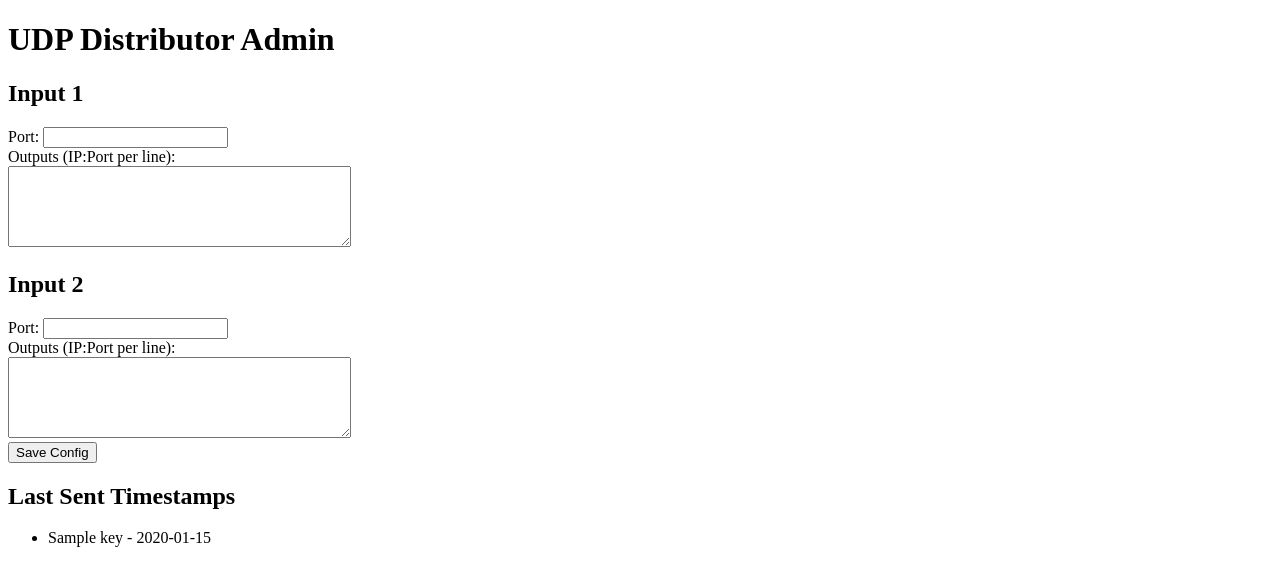
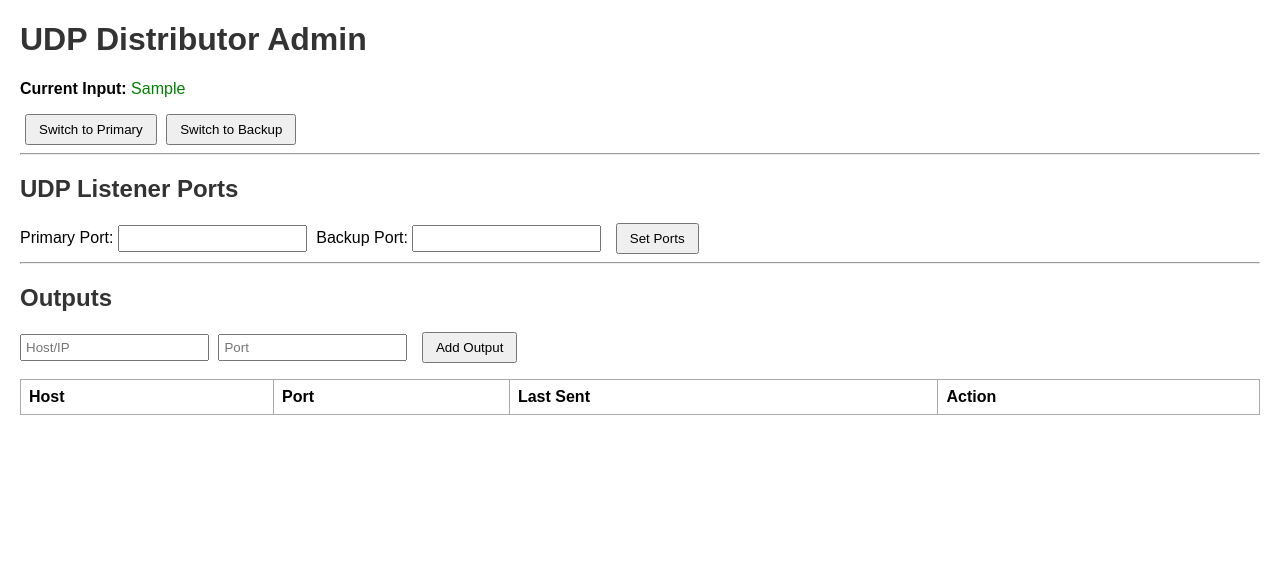
Before and after one commit to Nreed18/UDP-DA, a FastAPI app: template templates/dashboard.html in a window 1280 px wide. Shown: the top 586 px of the page. Run offline with FastAPI, Linux system fonts and the light colour scheme; the template is opened without the code that fills it: most values are stand-ins (such as "Sample title", 1, 10 or a date in 2020); lists and menus that the app fills with data are empty.

Commit message:
Update admin dashboard

```diff
--- /dev/null
+++ b/static/style.css
@@ -0,0 +1,28 @@
+
+body {
+    font-family: Arial, sans-serif;
+    margin: 20px;
+}
+h1, h2 {
+    color: #333;
+}
+table {
+    width: 100%;
+    border-collapse: collapse;
+    margin-top: 1em;
+}
+table, th, td {
+    border: 1px solid #aaa;
+}
+th, td {
+    padding: 8px;
+    text-align: left;
+}
+button {
+    padding: 6px 12px;
+    margin-left: 5px;
+}
+input {
+    margin-right: 5px;
+    padding: 4px;
+}
--- a/templates/dashboard.html
+++ b/templates/dashboard.html
@@ -1,33 +1,65 @@
+
 <!DOCTYPE html>
 <html>
 <head>
     <title>UDP Distributor Admin</title>
+    <link rel="stylesheet" href="/static/style.css">
 </head>
 <body>
     <h1>UDP Distributor Admin</h1>
-    <form method="post" action="/admin/update">
-        <h2>Input 1</h2>
-        <label>Port:</label>
-        <input type="number" name="input1_port" value="{{ config.inputs.input_1.port if config.inputs is defined and config.inputs.input_1 is defined else '' }}"><br>
-        <label>Outputs (IP:Port per line):</label><br>
-        <textarea name="input1_outputs" rows="5" cols="40">{% if config.inputs is defined and config.inputs.input_1 is defined %}{% for ip, port in config.inputs.input_1.outputs %}{{ ip }}:{{ port }}
-{% endfor %}{% endif %}</textarea>
 
-        <h2>Input 2</h2>
-        <label>Port:</label>
-        <input type="number" name="input2_port" value="{{ config.inputs.input_2.port if config.inputs is defined and config.inputs.input_2 is defined else '' }}"><br>
-        <label>Outputs (IP:Port per line):</label><br>
-        <textarea name="input2_outputs" rows="5" cols="40">{% if config.inputs is defined and config.inputs.input_2 is defined %}{% for ip, port in config.inputs.input_2.outputs %}{{ ip }}:{{ port }}
-{% endfor %}{% endif %}</textarea>
+    <p><strong>Current Input:</strong> <span style="color:green">{{ current_input }}</span></p>
 
-        <br><button type="submit">Save Config</button>
+    <form method="post" action="/switch-input">
+        <button type="submit" name="input" value="primary">Switch to Primary</button>
+        <button type="submit" name="input" value="backup">Switch to Backup</button>
     </form>
 
-    <h2>Last Sent Timestamps</h2>
-    <ul>
-        {% for key, time in stats.items() %}
-            <li>{{ key }} - {{ time }}</li>
+    <hr>
+
+    <h2>UDP Listener Ports</h2>
+    <form method="post" action="/set-ports">
+        <label>Primary Port:</label>
+        <input type="number" name="primary_port" value="{{ config.input_1.port }}">
+        <label>Backup Port:</label>
+        <input type="number" name="backup_port" value="{{ config.input_2.port }}">
+        <button type="submit">Set Ports</button>
+    </form>
+
+    <hr>
+
+    <h2>Outputs</h2>
+    <form method="post" action="/add-output">
+        <input type="text" name="host" placeholder="Host/IP">
+        <input type="number" name="port" placeholder="Port">
+        <button type="submit">Add Output</button>
+    </form>
+
+    <table>
+        <thead>
+            <tr>
+                <th>Host</th>
+                <th>Port</th>
+                <th>Last Sent</th>
+                <th>Action</th>
+            </tr>
+        </thead>
+        <tbody>
+        {% for output in config.outputs %}
+            <tr>
+                <td>{{ output.host }}</td>
+                <td>{{ output.port }}</td>
+                <td>{{ stats[output.host ~ ':' ~ output.port]['last_sent'] if stats[output.host ~ ':' ~ output.port] is defined else '—' }}</td>
+                <td>
+                    <form method="post" action="/delete-output">
+                        <input type="hidden" name="host" value="{{ output.host }}">
+                        <input type="hidden" name="port" value="{{ output.port }}">
+                        <button type="submit">Delete</button>
+                    </form>
+                </td>
+            </tr>
         {% endfor %}
-    </ul>
+        </tbody>
+    </table>
 </body>
 </html>
```
Also changed, not shown: 1 other file.
